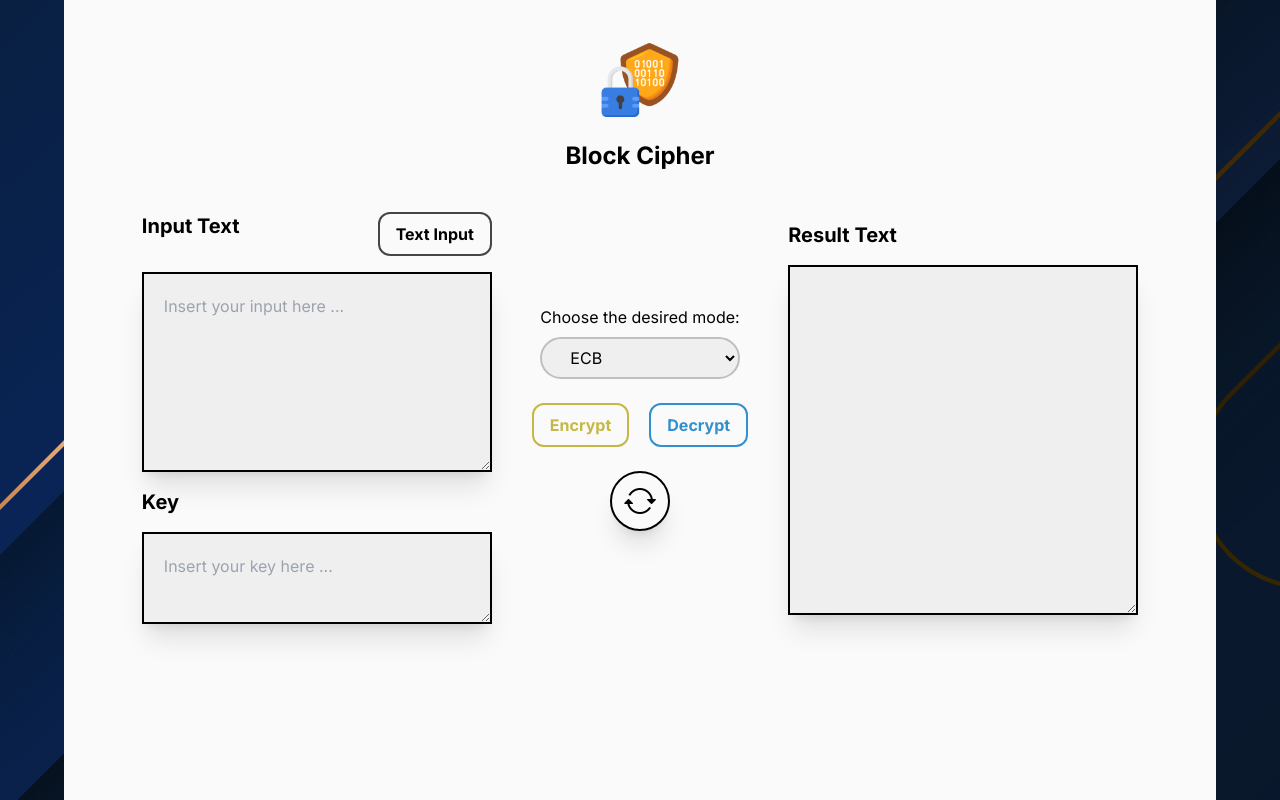
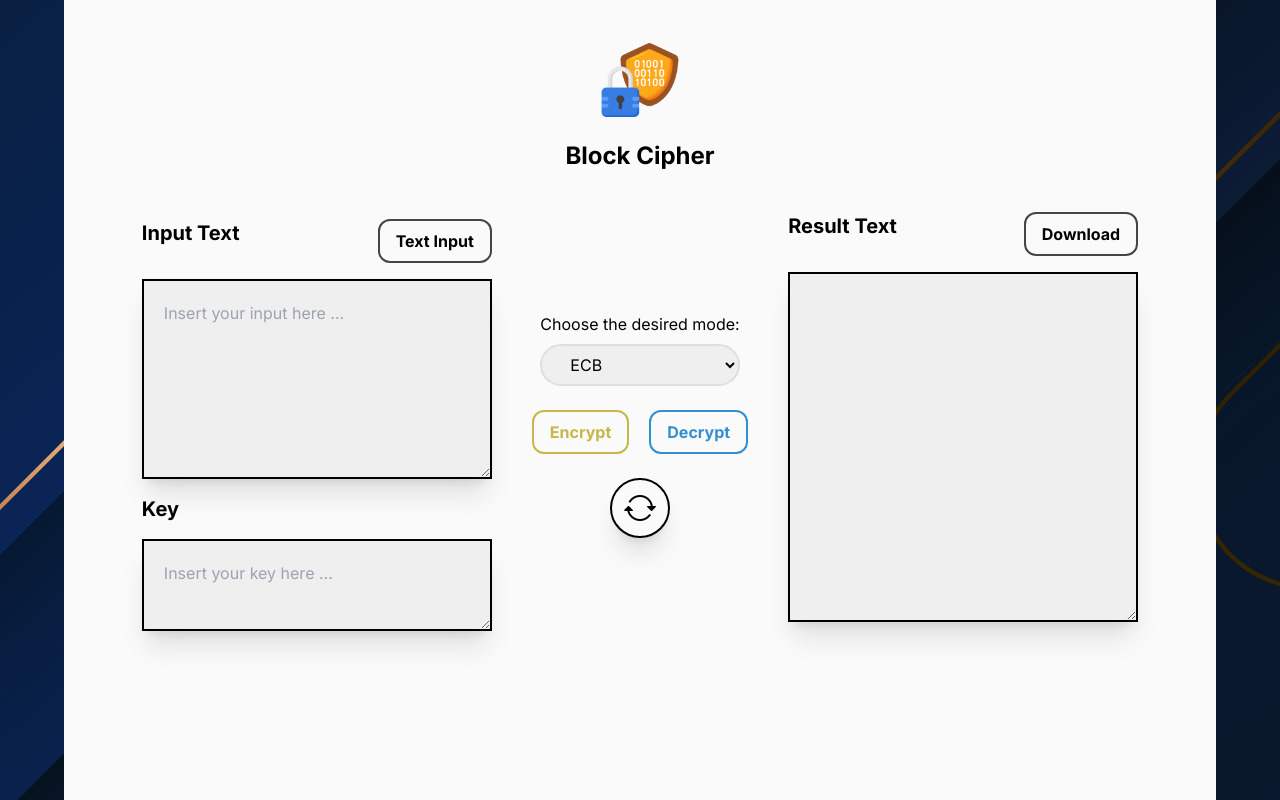
Before and after one commit to Gulilil/Block_Cipher, a Next.js app: page / in a window 1280 px wide. Built offline with nearby package versions, Linux system fonts and the light colour scheme.

Commit message:
feat: add download feature

```diff
--- a/src/app/page.tsx
+++ b/src/app/page.tsx
@@ -2,6 +2,7 @@
 import Image from "next/image";
 import { useEffect, useState } from "react";
 import { decrypt, encrypt } from "./algo/process";
+import { downloadFile } from "./utils/download";
 
 export default function Home() {
   const [type, setType] = useState("Text");
@@ -13,18 +14,35 @@ export default function Home() {
   const [keyBuffer, setKeyBuffer] = useState<string>("");
 
   const switchResultToInput = () => {
-    setType("Text")
+    setType("Text");
     setInputBuffer(resultBuffer);
   };
 
   const processEncrypt = () => {
+    resetErrorMsg();
     var cipherText = encrypt(inputBuffer, keyBuffer, modeBuffer);
     setResultBuffer(cipherText);
   };
 
   const processDecrypt = () => {
+    resetErrorMsg();
     var plainText = decrypt(inputBuffer, keyBuffer, modeBuffer);
     setResultBuffer(plainText);
+  };
+
+  const resetErrorMsg = () => {
+    var error = document.getElementById("error");
+    error!.innerHTML = "";
+  };
+
+  const download = () => {
+    console.log("test");
+    if (resultBuffer.length == 0) {
+      var error = document.getElementById("error");
+      error!.innerHTML = "Result is empty.";
+    } else {
+      downloadFile(resultBuffer, fileName);
+    }
   };
 
   useEffect(() => {
@@ -119,7 +137,7 @@ export default function Home() {
             <div className="flex flex-col gap-2">
               <p> Choose the desired mode: </p>
               <select
-                className="py-2 px-6 border-2 border-[#bfbfbf] hover:bg-[#bfbfbf] focus:bg-[#bfbfbf] cursor-pointer rounded-full hover:text-[#ffffff] focus:text-[#ffffff]"
+                className="py-2 px-6 border-2 border-[#dfdfdf] hover:bg-[#dfdfdf] focus:bg-[#dfdfdf] cursor-pointer rounded-full hover:text-[#000000] focus:text-[#000000]"
                 name="mode"
                 id="mode"
                 onChange={(e) => setModeBuffer(e.target.value)}
@@ -164,7 +182,20 @@ export default function Home() {
 
           {/* Result Container */}
           <div className="flex flex-col justify-center items-start gap-4">
-            <label className="font-bold text-left text-xl"> Result Text </label>
+            <div className="flex flex-row justify-between w-full gap-10">
+              <label className="font-bold text-left text-xl">
+                {" "}
+                Result Text{" "}
+              </label>
+              <button
+                className="font-bold border-2 border-[#454545] py-2 px-4 rounded-xl hover:bg-[#454545] hover:text-white"
+                onClick={() => {
+                  download();
+                }}
+              >
+                Download
+              </button>
+            </div>
             <textarea
               readOnly
               className="bg-[#efefef] border-2 border-black lg:w-[350px] w-[60vw] min-h-[350px] p-[20px] shadow-xl"
@@ -172,6 +203,7 @@ export default function Home() {
               name="input"
               value={resultBuffer}
             />
+            <div id="error" className="text-[red] font-bold"></div>
           </div>
         </div>
       </div>
--- /dev/null
+++ b/src/app/utils/download.tsx
@@ -0,0 +1,17 @@
+export const downloadFile = (result : string, filename : string) => {
+  const element = document.createElement("a");
+  const output = [];
+  for (let i = 0; i < result.length; i++) {
+    output.push(result.charCodeAt(i));
+  }
+  const fileOutput = new Blob([new Uint8Array(output)]);
+  element.href = URL.createObjectURL(fileOutput);
+  console.log(element.href);
+  if (filename === "") {
+    element.download = "result.txt";
+  } else {
+    element.download = "result_" + filename;
+  }
+  // document.body.appendChild(element);
+  element.click();
+};
```
